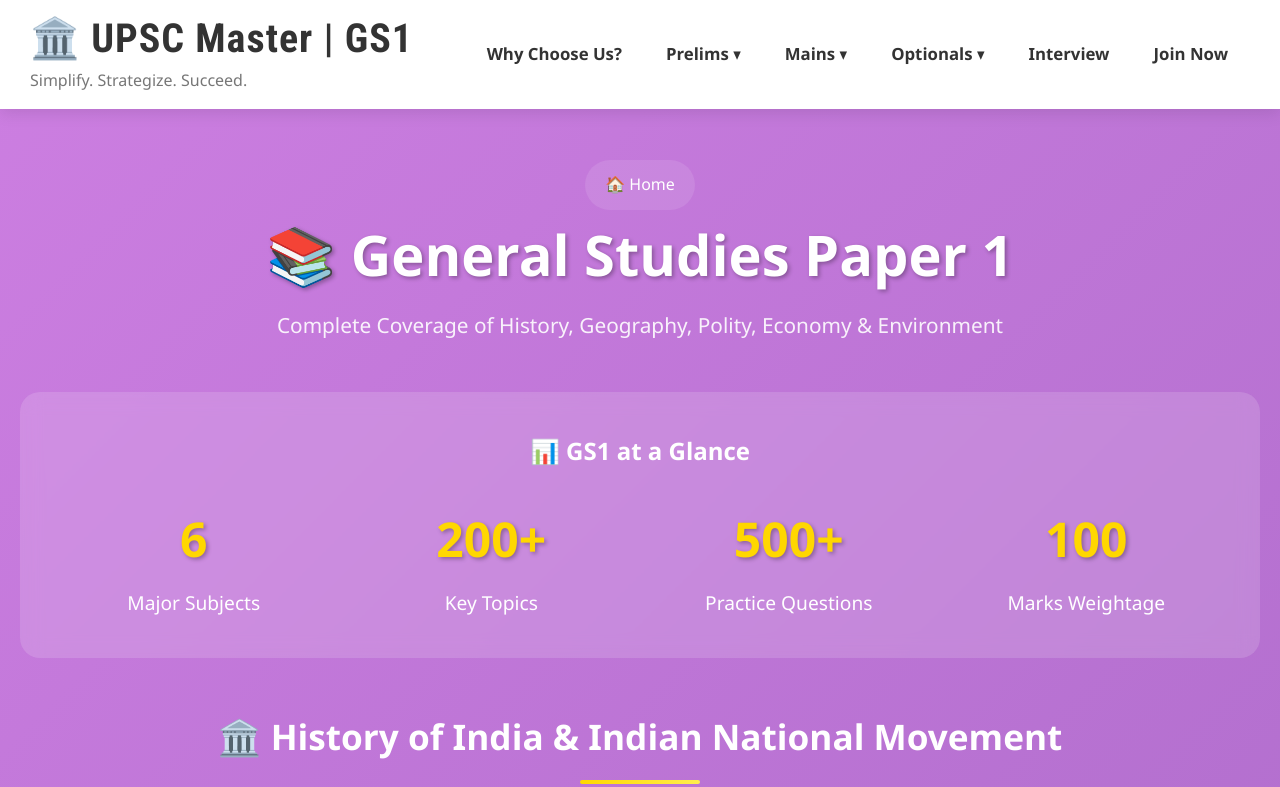
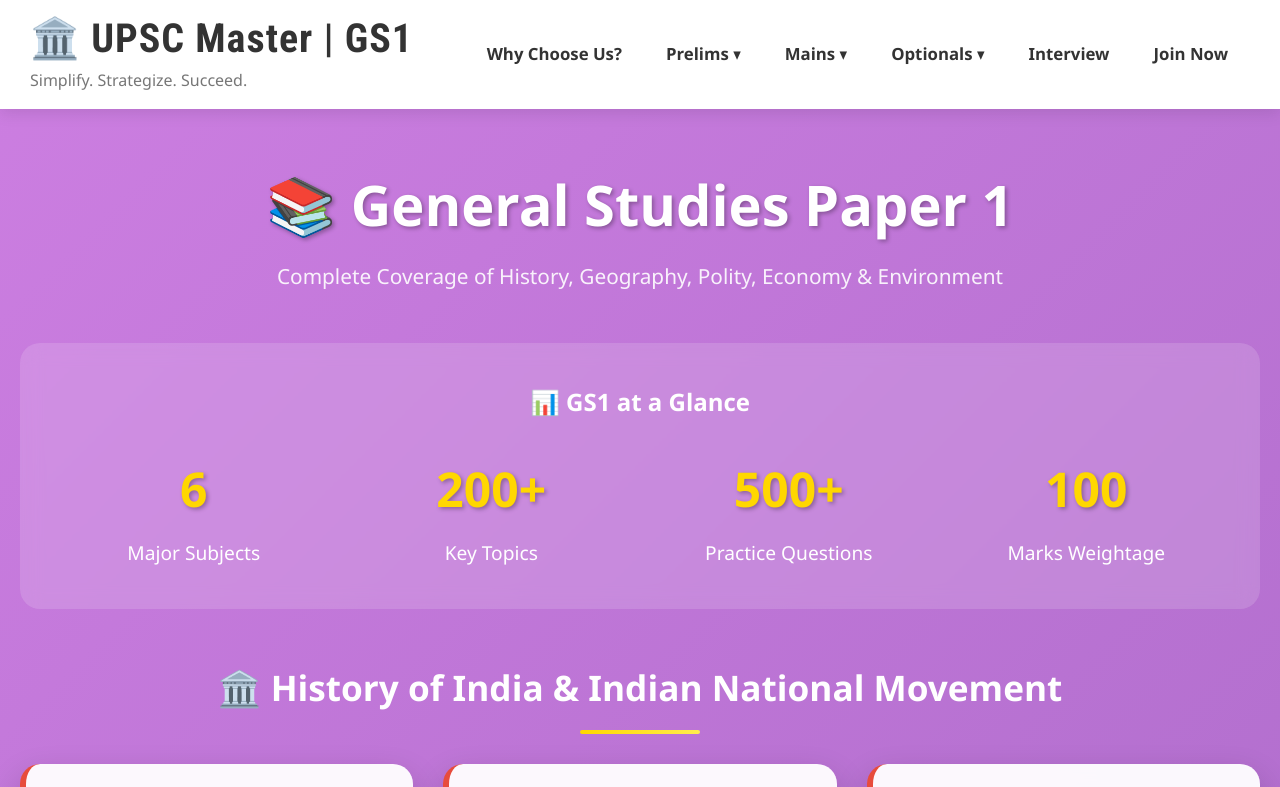
Before and after one commit to vishalkumarx/upscmaster, a plain HTML site: page gs1.html in a window 1280 px wide. Shown: the top 787 px of the page. Drawn offline with Linux system fonts and the light colour scheme.

Commit message:
Update gs1.html

```diff
--- a/gs1.html
+++ b/gs1.html
@@ -698,7 +698,6 @@
         </header>
 
         <div class="header-content-gs1">
-            <a href="index.html" class="breadcrumb">🏠 Home</a>
             <h1>📚 General Studies Paper 1</h1>
             <p>Complete Coverage of History, Geography, Polity, Economy & Environment</p>
         </div>
```
